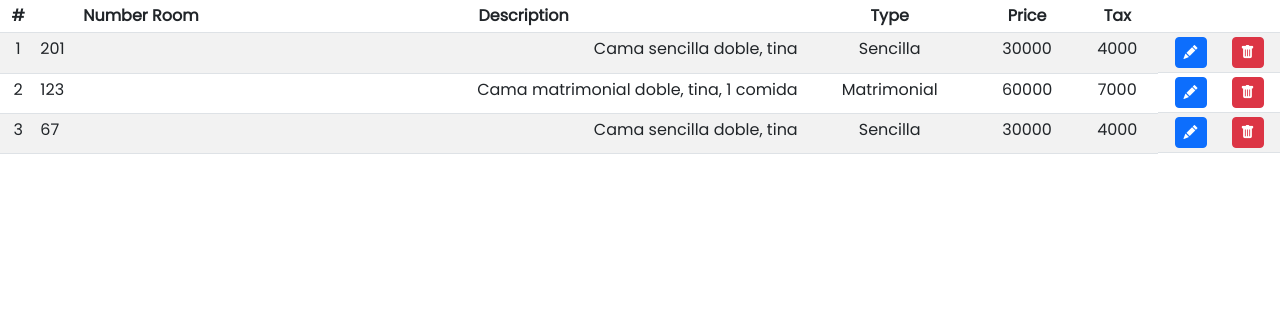
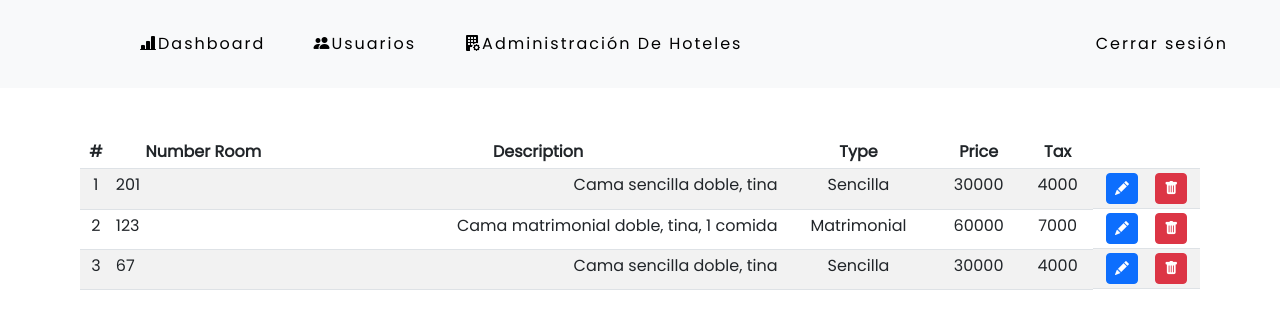
Before and after one commit to jior1626/travel-test, a React (Create React App) app: page /hotel/1/rooms in a window 1280 px wide. Shown: the top 328 px of the page. Built offline with nearby package versions, Linux system fonts and the light colour scheme; sample sign-in values are in the browser's storage.

Commit message:
Refactoring component Rooms

```diff
--- a/src/App.tsx
+++ b/src/App.tsx
@@ -3,17 +3,19 @@ import './App.css';
 import { createBrowserRouter, createRoutesFromElements, Route, RouterProvider } from 'react-router-dom';
 import Auth from './pages/Auth/Auth';
 import Middleware from './Middleware';
-import Home from './pages/Admin/Home/Home';
-import HotelManagement from './pages/Admin/HotelManagement/HotelManagement';
-import ListRooms from './components/ListRooms/ListsRooms';
+
+import HomeView from './pages/Admin/Home/Home';
+import HotelView from './pages/Admin/HotelManagement/HotelManagement';
+import RoomsView from './pages/Admin/Rooms/Rooms';
+
 
 const router = createBrowserRouter(
 	createRoutesFromElements(
 		<Route>
 			<Route path="/" element={<Auth />} />
-			<Route path="/home" element={<Middleware Element={<Home />} path="/home" />} />
-			<Route path="/hotel" element={<Middleware Element={<HotelManagement />} path="/hotel" />} />
-			<Route path="/hotel/:id/rooms" element={<Middleware Element={<ListRooms />} path="/hotel/:id/rooms" />} />
+			<Route path="/home" element={<Middleware Element={<HomeView />} path="/home" />} />
+			<Route path="/hotel" element={<Middleware Element={<HotelView />} path="/hotel" />} />
+			<Route path="/hotel/:id/rooms" element={<Middleware Element={<RoomsView />} path="/hotel/:id/rooms" />} />
 		</Route>
 	)
 );
--- a/src/components/ListHotels/ListHotels.tsx
+++ b/src/components/ListHotels/ListHotels.tsx
@@ -55,7 +55,7 @@ const ListHotels = () => {
                                             </Tooltip>
                                         }
                                     >
-                                        <a href="#" onClick={() => seeRooms(item.id)} title={"Ver Habitaciones"}>
+                                        <a href="" onClick={() => seeRooms(item.id)} title={"Ver Habitaciones"}>
                                             {item.rooms?.length}
                                         </a>
                                         {/* <Button variant="secondary">{item.bedrooms?.length}</Button> */}
--- a/src/pages/Admin/Home/Home.tsx
+++ b/src/pages/Admin/Home/Home.tsx
@@ -1,14 +1,14 @@
 import Layout from "../../../components/Layout/Layout";
 import "./Home.css";
 
-const Home: React.FC<any> = ({}) => {
+const HomeView = () => {
     return (
         <>
             <Layout>
-                Home
+                HomeView
             </Layout>
         </>
     )
 }
 
-export default Home;
+export default HomeView;
--- a/src/pages/Admin/HotelManagement/HotelManagement.tsx
+++ b/src/pages/Admin/HotelManagement/HotelManagement.tsx
@@ -7,7 +7,7 @@ import ListHotels from "../../../components/ListHotels/ListHotels";
 // Styles
 import "./HotelManagement.css";
 
-const HotelManagement = () =>{
+const HotelManagementView = () =>{
 
     return (
         <>
@@ -33,4 +33,4 @@ const HotelManagement = () =>{
         </>
     )
 }
-export default HotelManagement;
+export default HotelManagementView;
--- /dev/null
+++ b/src/pages/Admin/Rooms/Rooms.tsx
@@ -0,0 +1,14 @@
+import Layout from "../../../components/Layout/Layout";
+import ListRooms from "../../../components/ListRooms/ListsRooms";
+
+const RoomsView = () => {
+    return (
+        <>
+            <Layout>
+                <ListRooms />
+            </Layout>
+        </>
+    )
+}
+
+export default RoomsView;
```
